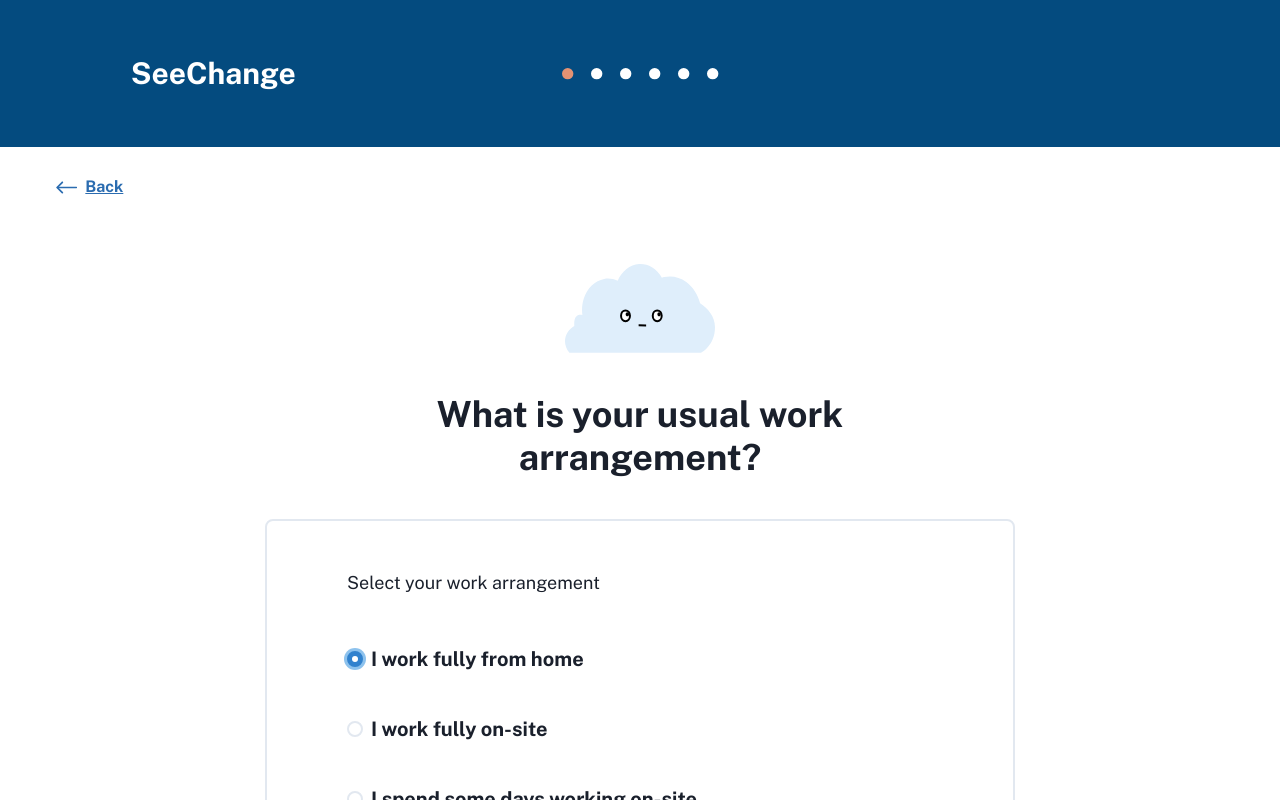
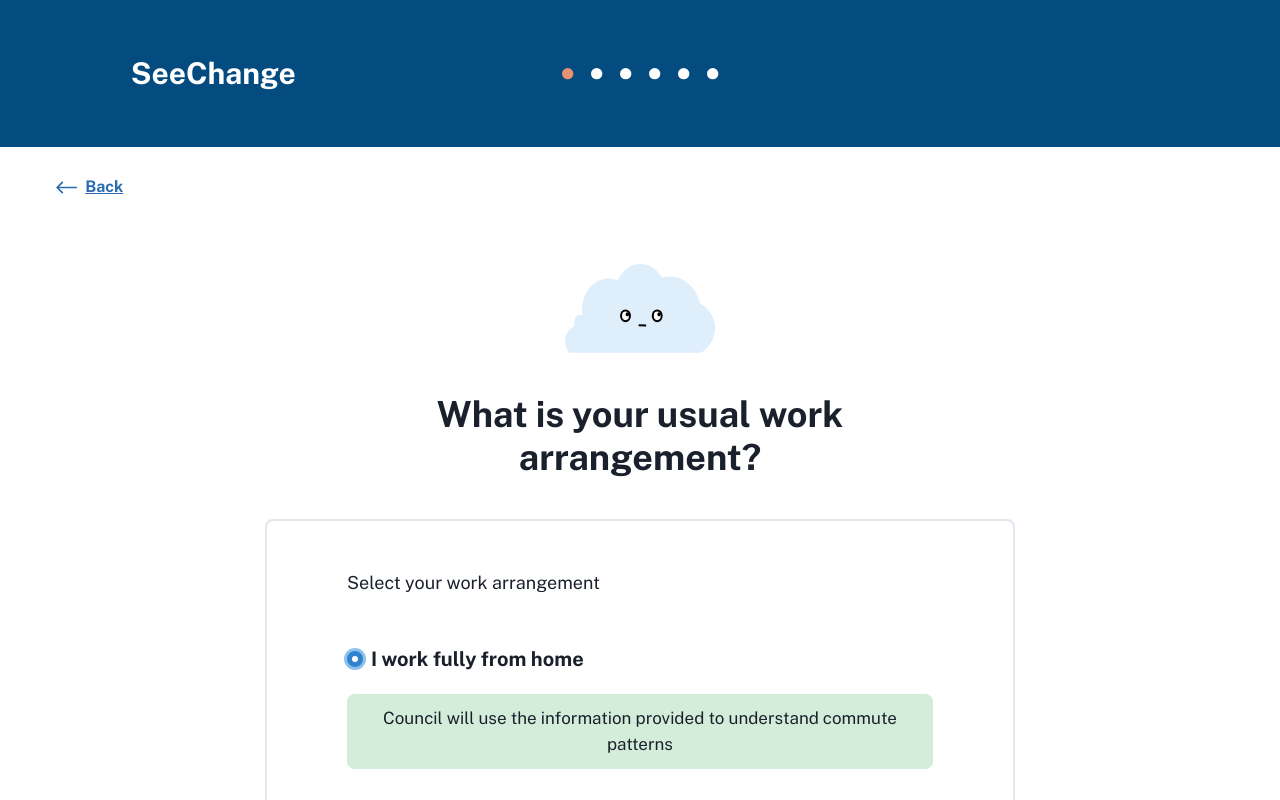
Before and after one commit to CodeforAustralia/council-emissions-calculator, a Next.js app: page /form/WorkArrangement in a window 1280 px wide. Both pictures are taken after a click on the label "I work fully from home". Shown: the top 800 px of the page. Built offline with nearby package versions, Linux system fonts and the light colour scheme.

Commit message:
ensure additional popup box appears when workMode is "wfh"

```diff
--- a/pages/form/WorkArrangement.jsx
+++ b/pages/form/WorkArrangement.jsx
@@ -102,7 +102,7 @@ export default function WorkArrangement() {
               </Text>
             </Radio>
 
-            <Collapse in={workMode === workFromHome}>
+            <Collapse in={workMode === "wfh"}>
               <Text
                 fontSize={[15, 17]}
                 px="20px"
```
